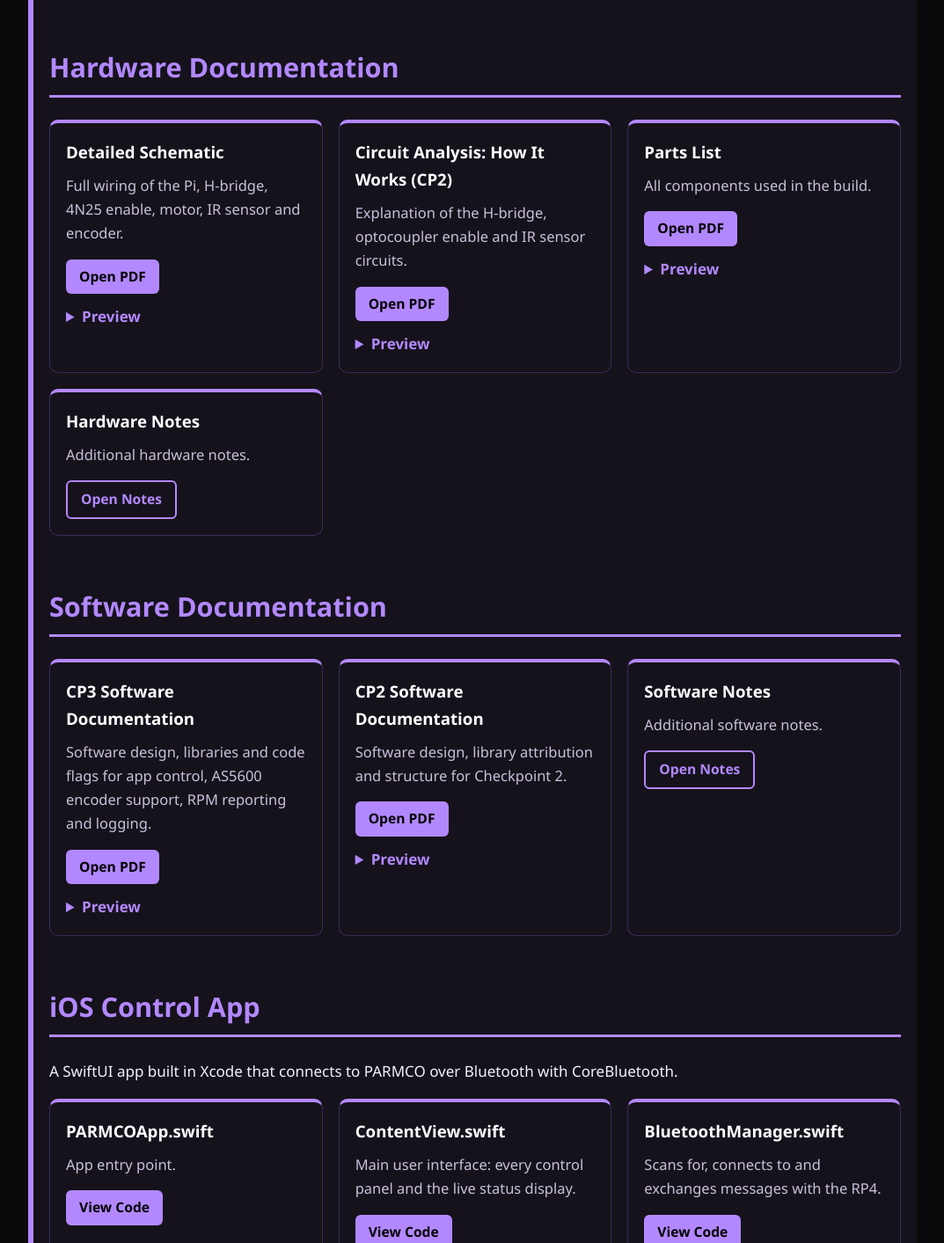
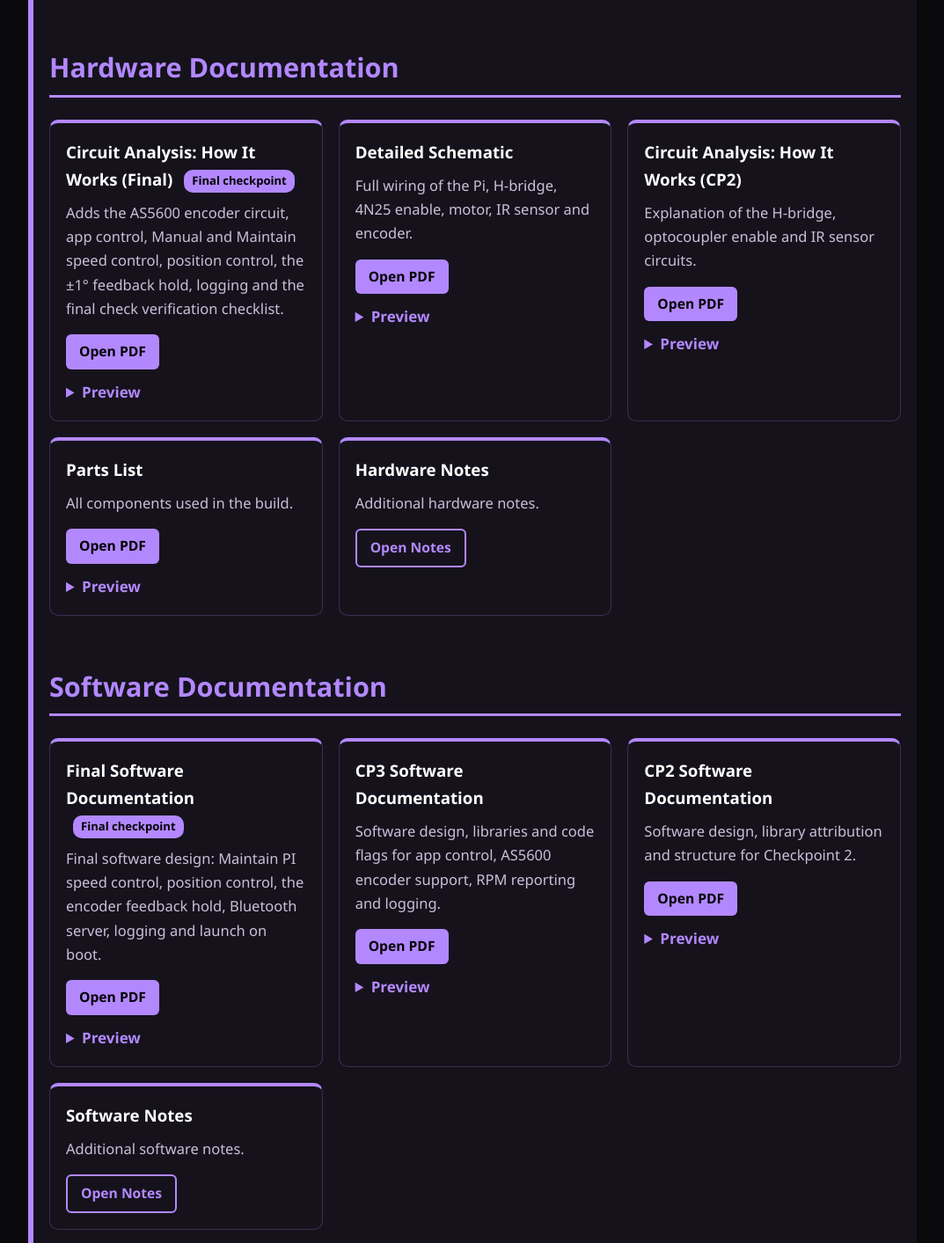
Before and after one commit to meg25799/PARMCO_FINAL_Macey_Disha, a plain HTML site: page index.html in a window 1280 px wide. Shown: the part 9200-10613 px from the top of the page at 88% size, without its empty margins (103-1176 px from the left). Drawn offline with Linux system fonts and the light colour scheme.

Commit message:
Update index.html

```diff
--- a/index.html
+++ b/index.html
@@ -340,7 +340,15 @@
   <!-- ================= HARDWARE ================= -->
   <h2 id="hardware">Hardware Documentation</h2>
   <div class="grid">
-
+ <div class="card">
+ <h3>Circuit Analysis: How It Works (Final) <span class="tag">Final checkpoint</span></h3>
+ <p>Adds the AS5600 encoder circuit, app control, Manual and Maintain speed control, position control, the ±1° feedback hold, logging and the final check verification checklist.</p>
+ <a class="btn" href="Hardware_Docs/PARMCO_Circuit_Analysis__How_it_Works__Final.pdf" target="_blank">Open PDF</a>
+ <details>
+ <summary>Preview</summary>
+ <iframe src="Hardware_Docs/PARMCO_Circuit_Analysis__How_it_Works__Final.pdf"></iframe>
+ </details>
+ </div>
     <div class="card">
       <h3>Detailed Schematic</h3>
       <p>Full wiring of the Pi, H-bridge, 4N25 enable, motor, IR sensor and encoder.</p>
@@ -382,7 +390,15 @@
   <!-- ================= SOFTWARE ================= -->
   <h2 id="software">Software Documentation</h2>
   <div class="grid">
-
+<div class="card">
+ <h3>Final Software Documentation <span class="tag">Final checkpoint</span></h3>
+ <p>Final software design: Maintain PI speed control, position control, the encoder feedback hold, Bluetooth server, logging and launch on boot.</p>
+ <a class="btn" href="Software_Docs/PARMCO_Software_Documentation_FINAL.pdf" target="_blank">Open PDF</a>
+ <details>
+ <summary>Preview</summary>
+ <iframe src="Software_Docs/PARMCO_Software_Documentation_FINAL.pdf"></iframe>
+ </details>
+ </div>
     <div class="card">
       <h3>CP3 Software Documentation</h3>
       <p>Software design, libraries and code flags for app control, AS5600 encoder support, RPM reporting and logging.</p>
```
